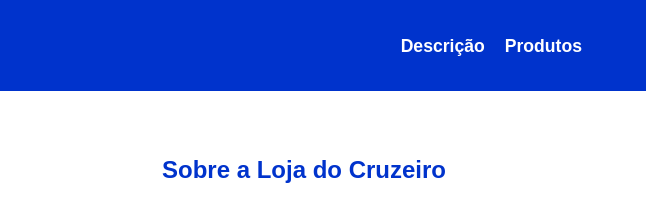
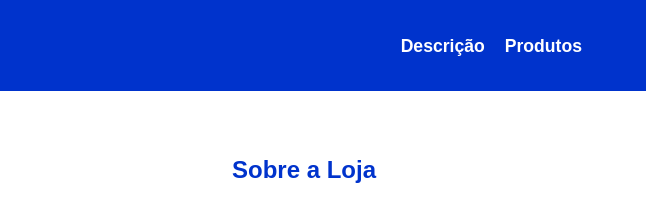
Before and after one commit to LucasA1ves/Proj_Responsivo, a plain HTML site: page index.html in a window 1280 px wide. Shown: the top 207 px of the page, 634-1280 px from the left. Drawn offline with Linux system fonts and the light colour scheme.

Commit message:
Alteração de texto

```diff
--- a/index.html
+++ b/index.html
@@ -27,7 +27,7 @@
           <img src="imagens/loja.png" alt="Imagem da Loja do Cruzeiro" />
         </div>
         <div class="texto-loja">
-          <h2>Sobre a Loja do Cruzeiro</h2>
+          <h2>Sobre a Loja</h2>
           <p>
             Lorem ipsum dolor sit amet consectetur adipisicing elit. Iure amet
             dignissimos enim tempora ullam ab eum, neque consequatur quisquam in
```
